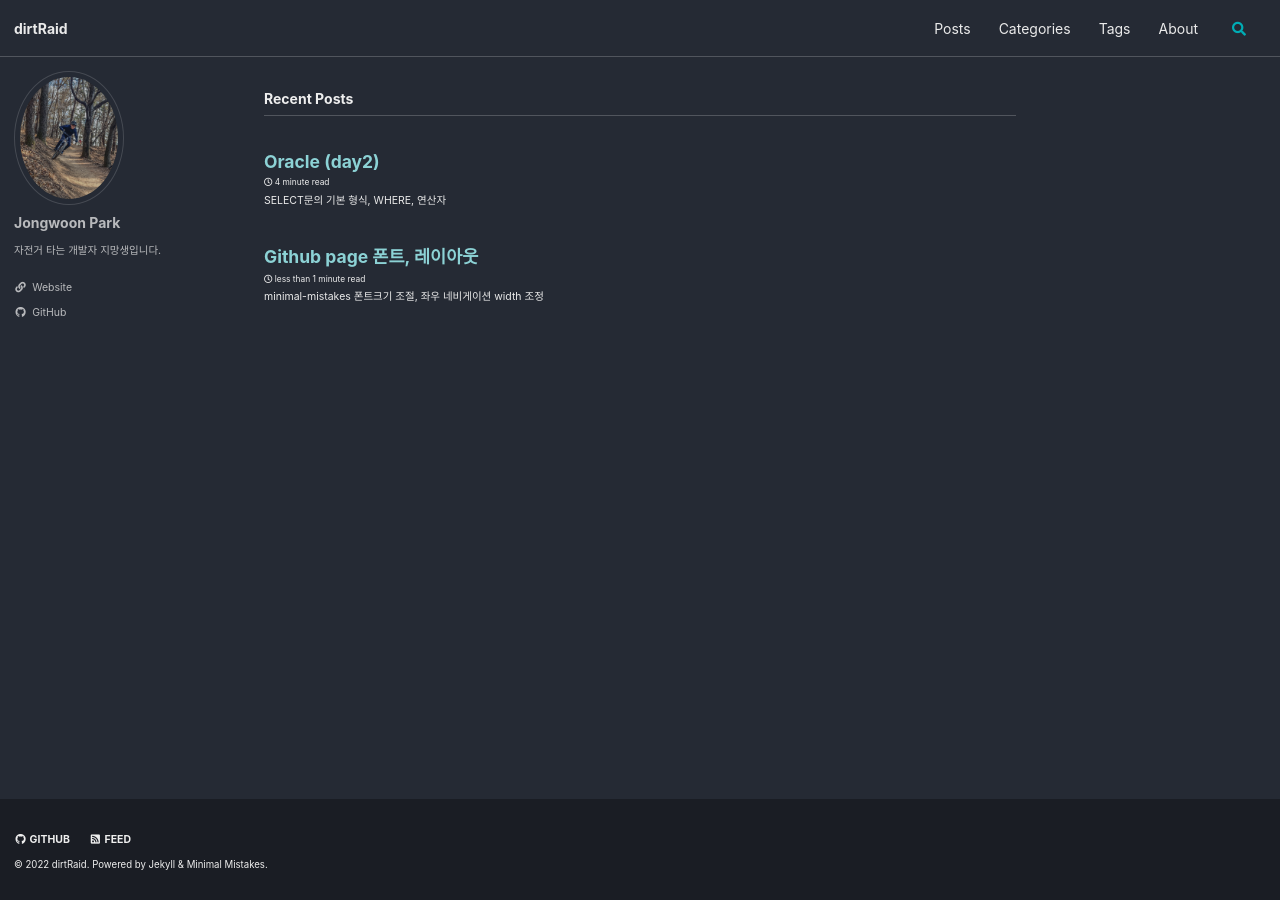
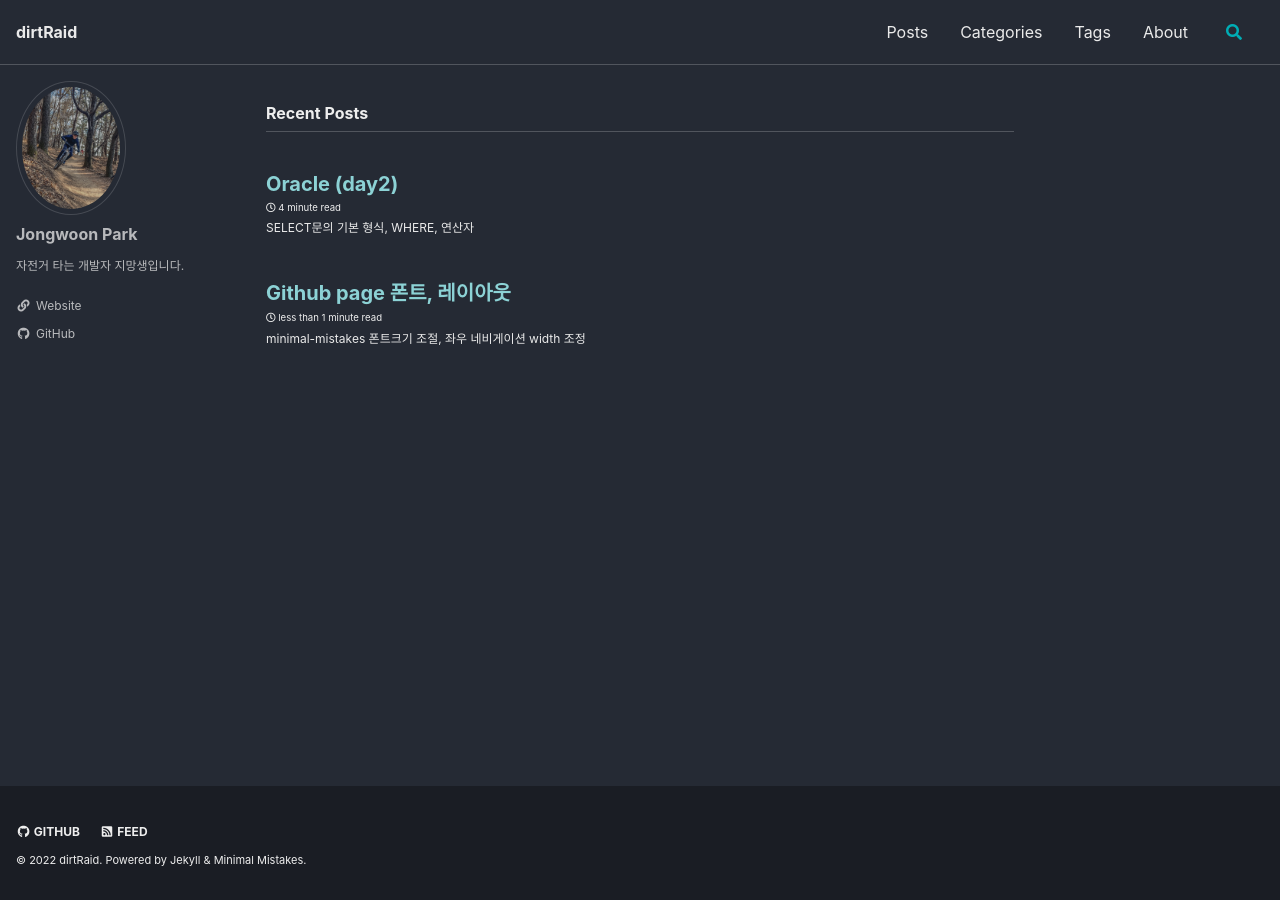
Before and after one commit to nortiz1349/dirtRaid, a Jekyll site: the page built from index.html, in a window 1280 px wide. Built offline with Jekyll 4.4.1, drawn with Linux system fonts in a browser that asks for light colours; cached includes are drawn as plain includes; the list of posts is cut into pages by our own code.

Commit message:
폰트 사이즈 수정

```diff
--- a/_sass/minimal-mistakes/_reset.scss
+++ b/_sass/minimal-mistakes/_reset.scss
@@ -11,15 +11,15 @@ html {
   font-size: 14px;
 
   @include breakpoint($medium) {
-    font-size: 14px;
+    font-size: 15px;
   }
 
   @include breakpoint($large) {
-    font-size: 14px;
+    font-size: 16px;
   }
 
   @include breakpoint($x-large) {
-    font-size: 14px;
+    font-size: 16px;
   }
 
   -webkit-text-size-adjust: 100%;
```
